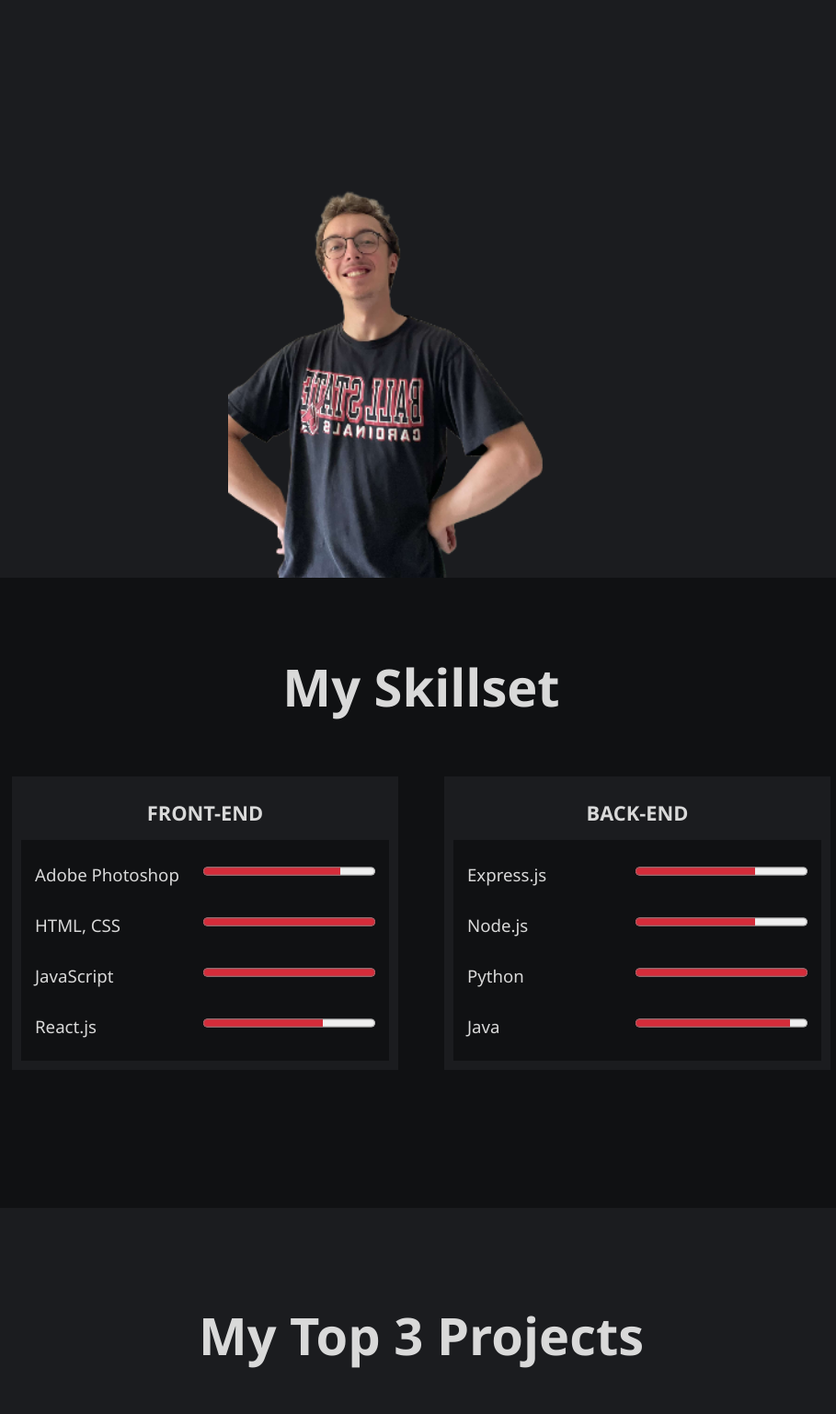
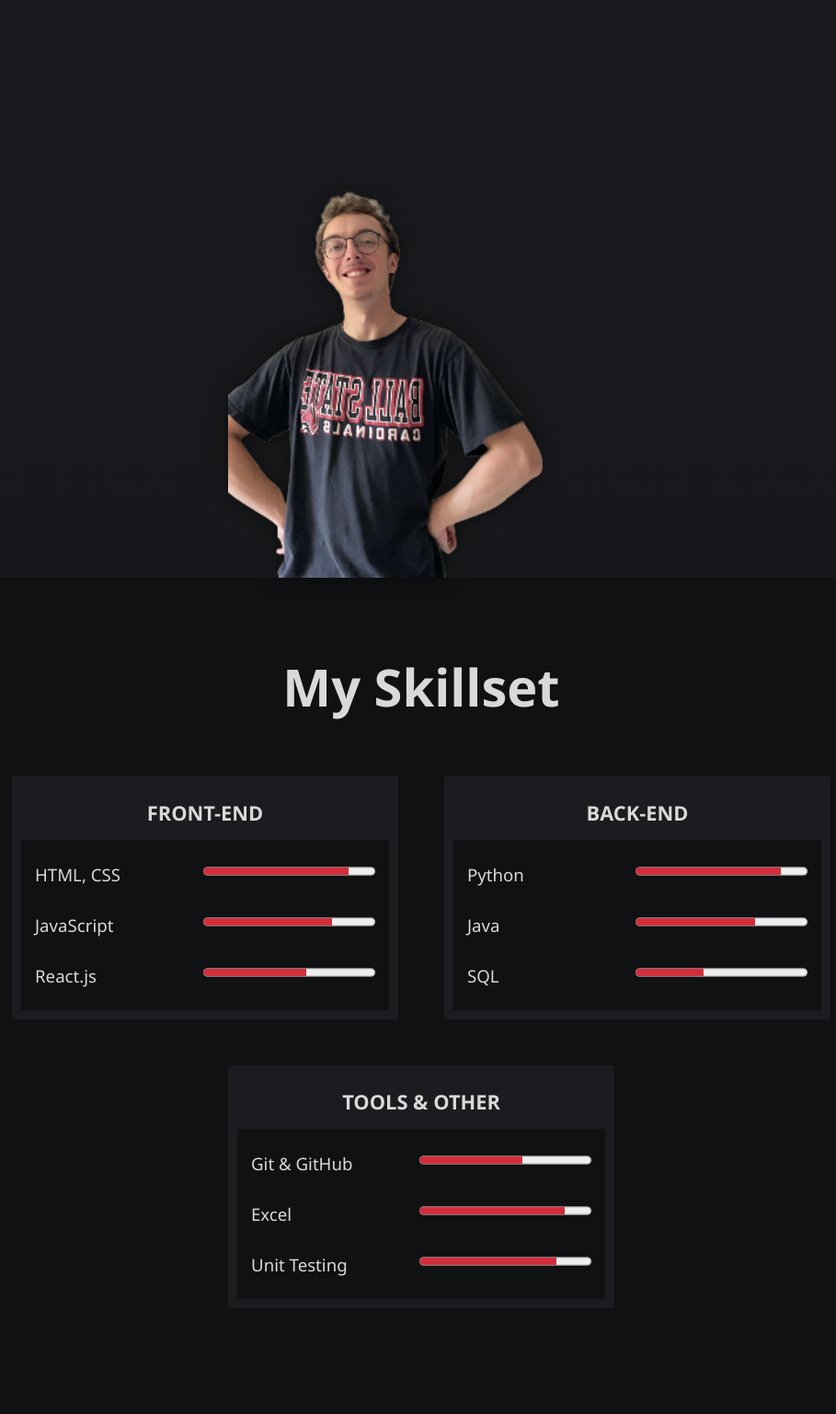
Before and after one commit to jd-velop/Portfolio-Project, a plain HTML site: page index.html in a window 1280 px wide. Shown: the part 543-2080 px from the top of the page at 92% size, without its empty margins (182-1091 px from the left). Drawn offline with Linux system fonts and the light colour scheme.

Commit message:
Enhance styling and animations in CSS; update image path and skill proficiency in HTML

```diff
--- a/example.css
+++ b/example.css
@@ -22,12 +22,12 @@ html {
 
 body {
   min-height: 100vh; /* vh means viewport height. setting to 100 means it will always take up 100% of the height of the viewport */
-  background-color: var(--primary-color);
+  background: linear-gradient(var(--primary-color), var(--secondary-color));
 }
 
 nav {
   position: fixed;
-  background-color: var(--secondary-color);
+  background: linear-gradient(var(--primary-color), var(--secondary-color));
   width: 100%;
   padding: 15px 20px;
   display: flex;
@@ -35,10 +35,24 @@ nav {
   border-bottom: var(--secondary-text-color) 1px solid;
   transition: 200ms ease;
   z-index: 2; /* nav should be on top of everything */
+  animation: nav-enter 1s ease-out;
+}
+
+@keyframes nav-enter {
+  0% {
+    transform: translateY(-100%);
+  }
+  60% {
+    transform: translateY(20%);
+  }
+  100% {
+    transform: translateY(0);
+  }
 }
 
 nav:hover {
   border-bottom: var(--accent-color) 1px solid;
+  box-shadow: 0 2px 2px rgba(213, 44, 58, 0.5);
 }
 
 nav a {
@@ -93,15 +107,22 @@ header .container {
 header img {
   height: 70vh;
   transition: 200ms ease;
+  filter: drop-shadow(0 0 10px rgba(0, 0, 0, 0.5));
 }
 
 header img:hover {
-  animation: spin 20ms linear infinite;
+  animation: wiggle 0.5s ease infinite;
+  cursor: pointer;
+}
+
+header img:active {
+  animation: spin 0.5s linear infinite;
 }
 
 header h1 {
   margin-top: 200px;
   font-size: 4rem; /* 1 rem = root em = root font size = 14pt */
+
 }
 
 header h2 {
@@ -158,12 +179,12 @@ header .read-more:hover {
   width: 400px;
   max-width: 100%;
   border: 10px solid var(--primary-color);
+  transition: 300ms ease;
 }
 
 .skill-container:hover {
   border: 10px solid var(--accent-color);
-  transition: 300ms ease;
-  transform: scale(1.05);
+  transform: scale(1.1);
 }
 
 .skill-container h3 {
@@ -273,12 +294,24 @@ footer .grid-container {
 }
 
 footer #at-symbol {
+  color: var(--secondary-text-color);
   font-size: 250pt;
+  transition: 500ms ease;
+}
+
+footer:hover #at-symbol {
+  color: var(--text-color);
 }
 
 footer h3 {
+  color: var(--secondary-text-color);
   margin-top: 80px;
   font-size: 2rem;
+  transition: 500ms ease;
+}
+
+footer:hover h3 {
+  color: var(--text-color);
 }
 
 footer a {
@@ -286,21 +319,14 @@ footer a {
   margin-top: 5px;
   color: var(--secondary-text-color);
   text-decoration: none;
-}
-
-@keyframes changeColor {
-  from {
-    color: var(--secondary-text-color);
-  }
-  to {
-    color: var(--accent-color);
-  }
+  transition: 500ms ease;
 }
 
 footer a:hover {
-  animation: changeColor 0.5s forwards;
+  color: var(--accent-color);
 }
 
+/* media query for screens smaller than 1000px */
 @media (max-width: 1000px) {
   header {
     padding: 100px 20px 20px 20px;
--- a/index.html
+++ b/index.html
@@ -14,7 +14,7 @@
       <a href="#contact-section">Contact</a>
     </nav>
     <header id="home">
-      <img src="/images/half-man.jpg" alt="profile image" />
+      <img src="images/half-man.jpg" alt="profile image" />
       <div class="container">
         <h1>Jackson "J.D." Otis</h1>
         <h2>Full Stack & Web Developer</h2>
@@ -34,19 +34,25 @@
         <div class="skill-container">
           <h3>Front-End</h3>
           <ul>
-            <li>Adobe Photoshop <progress max="100" value="80"></progress></li>
-            <li>HTML, CSS <progress max="100" value="100"></progress></li>
-            <li>JavaScript <progress max="100" value="100"></progress></li>
-            <li>React.js <progress max="100" value="70"></progress></li>
+            <li>HTML, CSS <progress max="100" value="85"></progress></li>
+            <li>JavaScript <progress max="100" value="75"></progress></li>
+            <li>React.js <progress max="100" value="60"></progress></li>
           </ul>
         </div>
         <div class="skill-container">
           <h3>Back-End</h3>
           <ul>
-            <li>Express.js <progress max="100" value="70"></progress></li>
-            <li>Node.js <progress max="100" value="70"></progress></li>
-            <li>Python <progress max="100" value="100"></progress></li>
-            <li>Java <progress max="100" value="90"></progress></li>
+            <li>Python <progress max="100" value="85"></progress></li>
+            <li>Java <progress max="100" value="70"></progress></li>
+            <li>SQL <progress max="100" value="40"></progress></li>
+          </ul>
+        </div>
+        <div class="skill-container">
+          <h3>Tools & Other</h3>
+          <ul>
+            <li>Git & GitHub <progress max="100" value="60"></progress></li>
+            <li>Excel <progress max="100" value="85"></progress></li>
+            <li>Unit Testing <progress max="100" value="80"></progress></li>
           </ul>
         </div>
       </div>
```
